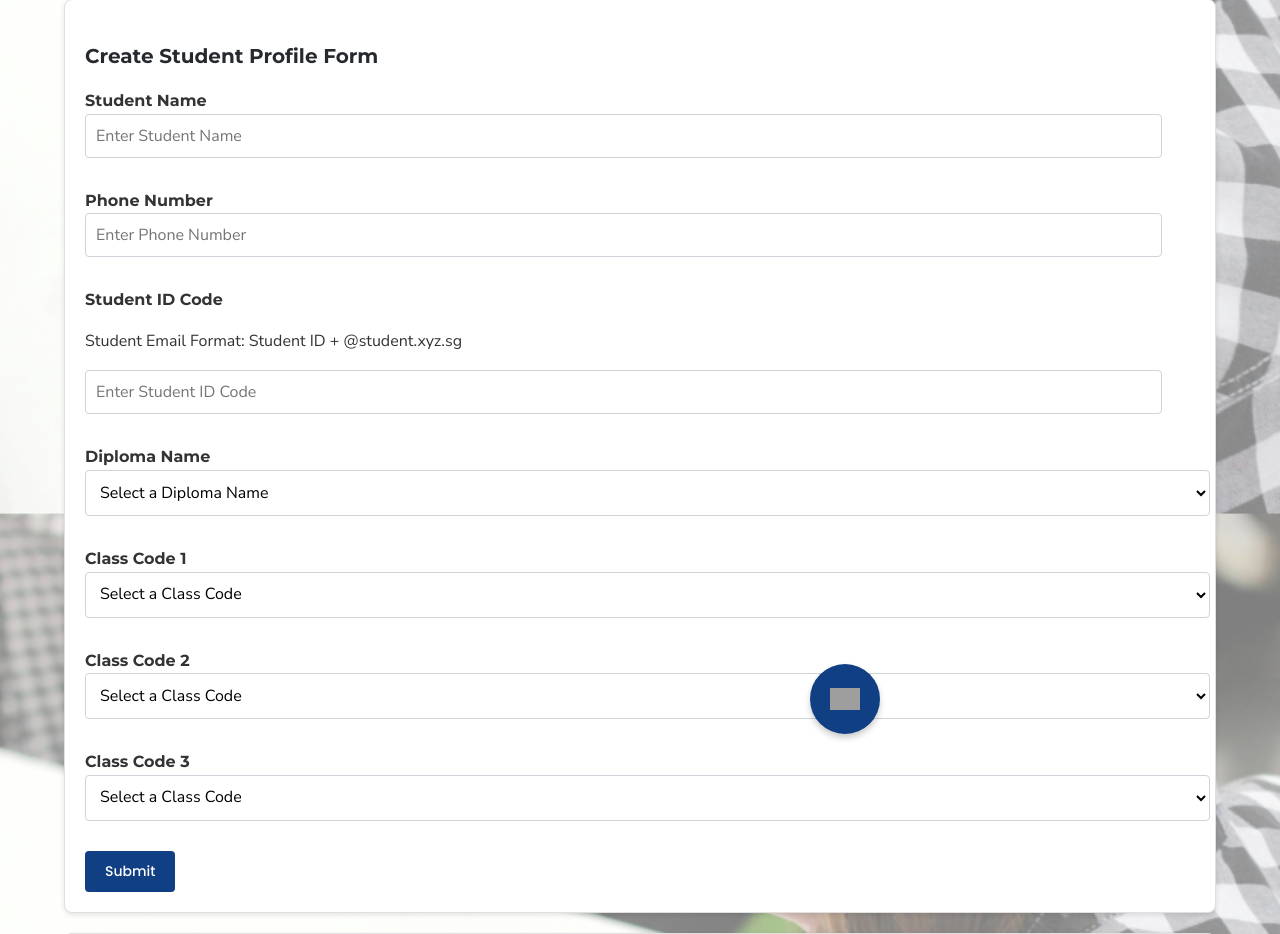
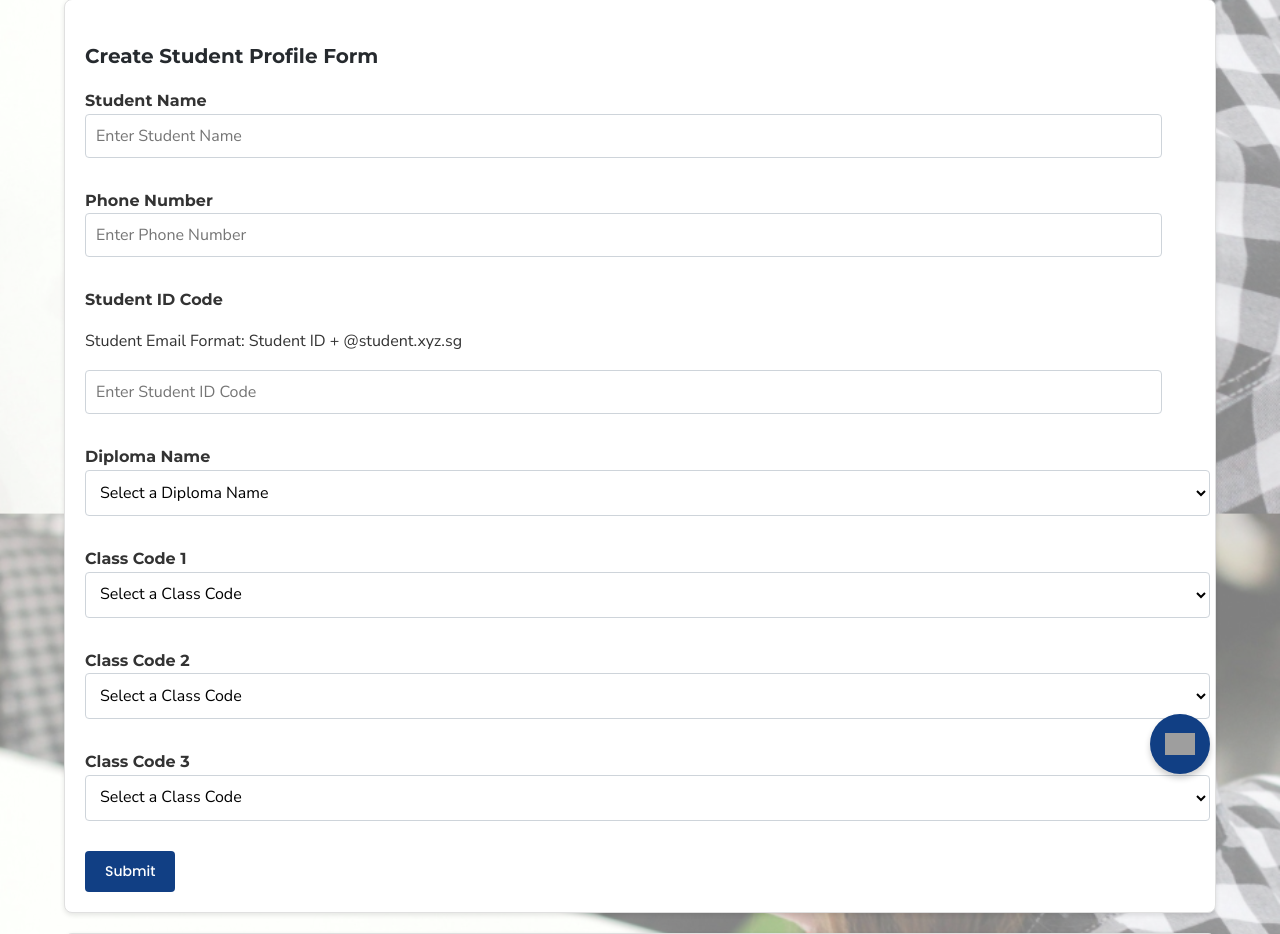
Before and after one commit to SWAP-G1/P02-Group1, a PHP site: page /admin_create_stu_recordform.php in a window 1280 px wide. Shown: the part 336-1270 px from the top of the page. Run offline with PHP 8.4, Linux system fonts and the light colour scheme; the visitor is signed in with stand-in values (Sample User, id 1); data that the repository does not hold is empty; grey boxes are pictures that could not be loaded.

Commit message:
Update styles.css

```diff
--- a/styles.css
+++ b/styles.css
@@ -94,11 +94,11 @@ select:focus {
 
 #scrollToTop {
     position: fixed; /* Keeps the button in the same position in the viewport */
-    top: 1000px; /* Adjust distance from the top of the viewport */
-    right: 400px; /* Distance from the right edge of the viewport */
+    top: 1050px; /* Adjust distance from the top of the viewport */
+    right: 70px; /* Distance from the right edge of the viewport */
     z-index: 1000; /* Ensure it stays above other elements */
-    width: 70px; /* Set the button's width */
-    height: 70px; /* Set the button's height (same as width for circular shape) */
+    width: 60px; /* Set the button's width */
+    height: 60px; /* Set the button's height (same as width for circular shape) */
     background-color: #113f84; /* Matches your theme */
     color: #fff;
     border-radius: 50%; /* Makes the button circular */
@@ -120,6 +120,7 @@ select:focus {
     height: auto; /* Maintain aspect ratio */
     pointer-events: none; /* Ensure clicks pass through the image to the button */
 }
+
 
 /* Inputs */
 input[type="text"], input[type="password"], textarea {
```
